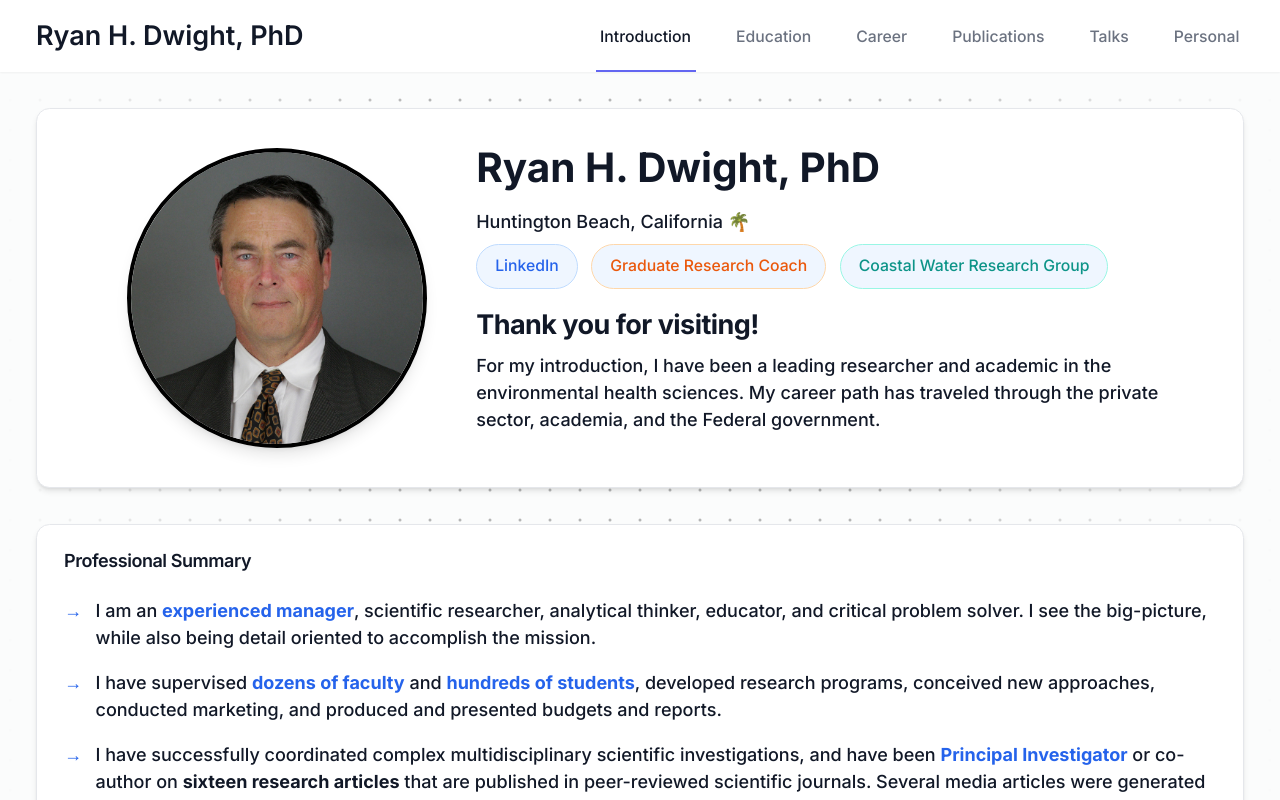
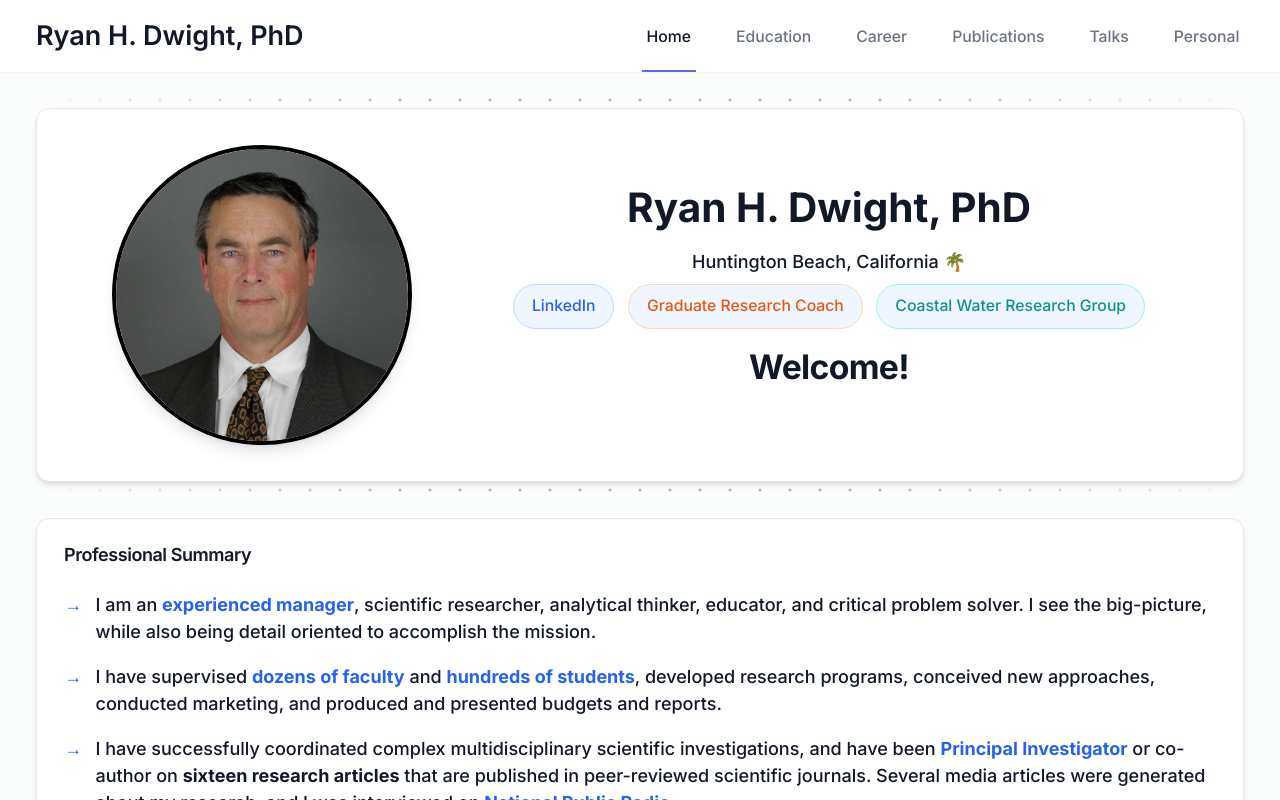
Before and after one commit to lame-o/dads-cv, a Next.js app: page / in a window 1280 px wide. Shown: the top 800 px of the page. Built offline with nearby package versions, Linux system fonts and the light colour scheme.

Commit message:
edited hero

```diff
--- a/app/layout.tsx
+++ b/app/layout.tsx
@@ -9,7 +9,7 @@ const inter = Inter({ subsets: ['latin'] })
 
 export const metadata = {
   title: 'Ryan H. Dwight, PhD',
-  description: 'Personal website of Ryan H. Dwight, PhD',
+  description: 'Personal website of Ryan H. Dwight, PhD, Ryan Dwight, Dr. Dwight, Graduarte Research Coach, Coastal Water Research Group'
 }
 
 export default function RootLayout({
--- a/app/page.tsx
+++ b/app/page.tsx
@@ -16,20 +16,20 @@ export default function Home() {
     <div className="space-y-8">
       <BlurFade delay={0.25} inView>
         <Card className="overflow-hidden">
-          <CardContent className="p-6 sm:p-8 flex flex-col md:flex-row items-center gap-8">
-            <div className="md:w-1/3 md:pl-12">
+          <CardContent className="p-6 sm:p-8 flex flex-col md:flex-row items-center justify-center text-center">
+            <div className="md:w-1/3 md:pl-0">
               <Image
                 src="/images/ryan-dwight.jpg"
                 alt="Ryan H. Dwight"
                 width={300}
                 height={300}
-                className="rounded-full shadow-lg border-4 border-black"
+                className="rounded-full shadow-lg border-4 border-black mx-auto"
               />
             </div>
-            <div className="md:w-2/3">
+            <div className="md:w-2/3 flex flex-col items-center">
               <h1 className="text-4xl font-bold mb-4">Ryan H. Dwight, PhD</h1>
               <p className="mb-2 font-medium">Huntington Beach, California 🌴</p>
-              <div className="mb-4 flex flex-wrap gap-3">
+              <div className="mb-4 flex flex-wrap gap-3 justify-center">
                 <Button
                   asChild
                   variant="outline"
@@ -61,8 +61,7 @@ export default function Home() {
                   <Link href="https://coastalwaterresearch.com/">Coastal Water Research Group</Link>
                 </Button>
               </div>
-              <TypingAnimation className="mb-2 text-2xl" delay={200} duration={100}>Thank you for visiting!</TypingAnimation>
-              <p className="mb-4 font-medium">For my introduction, I have been a leading researcher and academic in the environmental health sciences. My career path has traveled through the private sector, academia, and the Federal government.</p>
+              <TypingAnimation className="mb-4 text-3xl" delay={100} duration={200}>Welcome!</TypingAnimation>
             </div>
           </CardContent>
         </Card>
--- a/components/Navbar.tsx
+++ b/components/Navbar.tsx
@@ -11,7 +11,7 @@ const Navbar = () => {
   const [isOpen, setIsOpen] = useState(false)
 
   const navItems = [
-    { name: 'Introduction', href: '/' },
+    { name: 'Home', href: '/' },
     { name: 'Education', href: '/education' },
     { name: 'Career', href: '/career' },
     { name: 'Publications', href: '/publications' },
```
